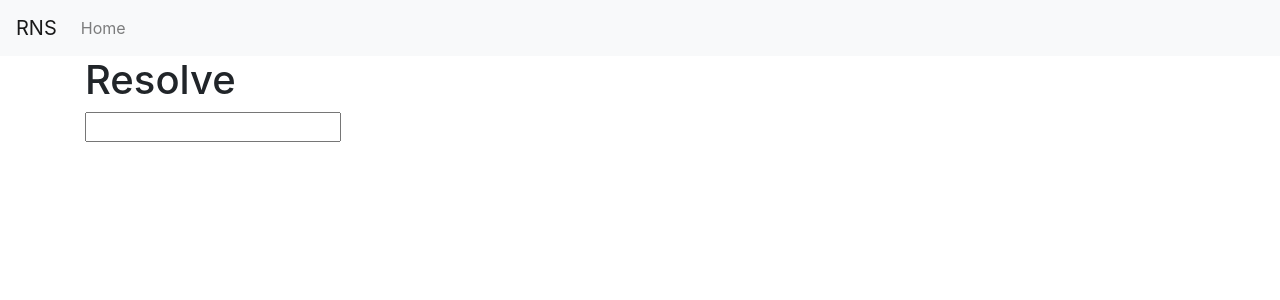
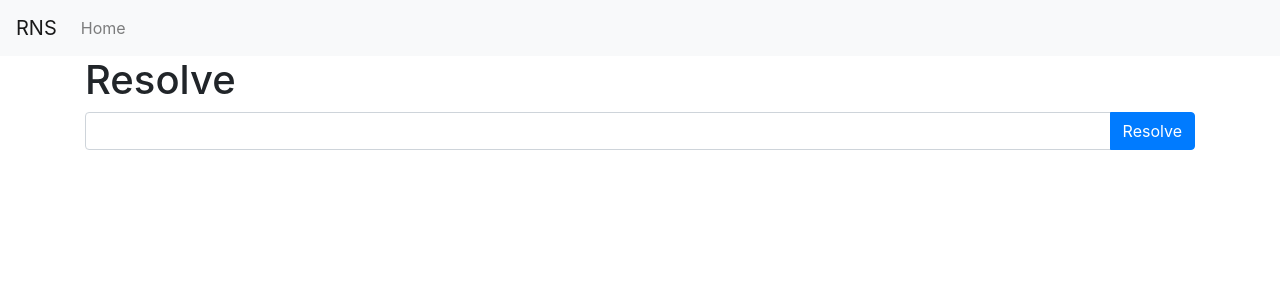
Before and after one commit to rsksmart/rns-manager-react, a React (Create React App) app: page / in a window 1280 px wide. Shown: the top 300 px of the page. Built offline with nearby package versions, Linux system fonts and the light colour scheme.

Commit message:
Add bootstrap to resolve address

```diff
--- a/src/app/containers/ResolveAddressContianer.js
+++ b/src/app/containers/ResolveAddressContianer.js
@@ -1,6 +1,7 @@
 import React from 'react';
 import { connect } from 'react-redux';
 import { resolveAddress } from '../operations';
+import { Form, InputGroup, FormControl, Button } from 'react-bootstrap';
 
 const mapStateToProps = state => ({
   address: state.address,
@@ -15,13 +16,18 @@ const ResolveAddressContainer = ({
   let input;
 
   return (
-    <form onSubmit={e => {
+    <Form onSubmit={e => {
       e.preventDefault();
       dispatch(resolveAddress(input.value));
     }}>
-      <input ref={node => (input = node)} />
+      <InputGroup>
+        <FormControl ref={node => (input = node)} />
+        <InputGroup.Append>
+          <Button type="submit">Resolve</Button>
+        </InputGroup.Append>
+      </InputGroup>
       <p>{resolveAddressLoading ? 'Loading...' : address}</p>
-    </form>
+    </Form>
   );
 }
 
```
